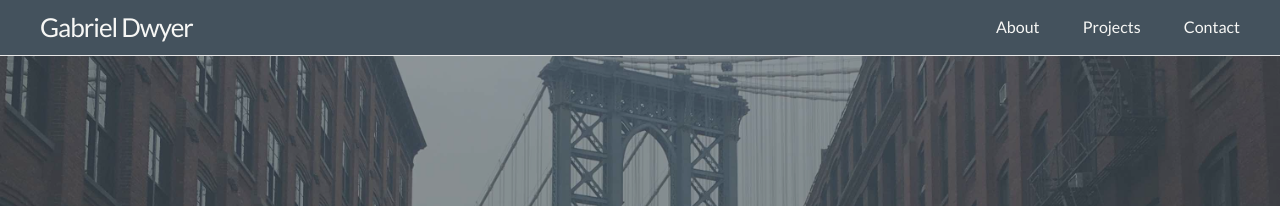
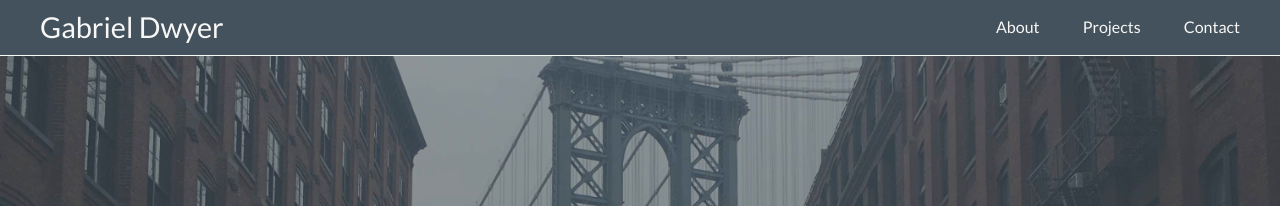
Before and after one commit to gabrieldwyer/gabrieldwyer.github.io, a Jekyll site: the page built from index.md, in a window 1280 px wide and 900 px high. Shown: the top 206 px of the window. Built offline with Jekyll 4.4.1, drawn with Linux system fonts in a browser that asks for light colours; nearby versions of some CDN libraries.

Commit message:
Quick and dirty refactor

```diff
--- a/_sass/styles.scss
+++ b/_sass/styles.scss
@@ -2,11 +2,9 @@
 
 @import url('https://fonts.googleapis.com/css?family=Lato');
 
-// minima's variables
+// variables
 
 $base-font-family:  'Lato', sans-serif;
-
-//-apple-system, BlinkMacSystemFont, "Segoe UI", Roboto, Helvetica, Arial, sans-serif, "Apple Color Emoji", "Segoe UI Emoji", "Segoe UI Symbol" !default;
 
 $base-font-size:   16px !default;
 $base-font-weight: 400 !default;
@@ -14,11 +12,7 @@
 $base-line-height: 1.5 !default;
 
 $text-color:       #F7F7F5 !default;
-$background-color: #111 !default;
 $spacing-unit:     30px !default;
-$grey-color:       #828282 !default;
-$grey-color-light: lighten($grey-color, 40%) !default;
-$grey-color-dark:  darken($grey-color, 25%) !default;
 
 // my variables
 $c-dark-gray:    #44525D !default;
@@ -26,6 +20,10 @@
 $c-brick:        #654A42 !default;
 $c-light:        #EEEFE9 !default;
 $c-highlight:    #F8E8C4 !default;
+
+$text-color:       #F7F7F5 !default;
+
+// mixin queries
 
 @mixin media-query($device) {
   @media screen and (max-width: $device) {
@@ -36,6 +34,8 @@
 @mixin relative-font-size($ratio) {
   font-size: $base-font-size * $ratio;
 }
+
+// the magic
 
 * {
   margin: 0;
@@ -84,12 +84,12 @@
 }
 
 header {
-  border-bottom: 1px solid $grey-color-light;
+  border-bottom: 1px solid $text-color;
   min-height: $spacing-unit * 1.865;
-  // Positioning context for the mobile navigation icon
   position: fixed;
   width: 100%;
   background-color: $c-dark-gray;
+  line-height: $base-line-height * $base-font-size * 2.25;
 }
 
 #welcome-section {
@@ -118,7 +118,6 @@
 
 #welcome-section::after {
   content: "";
-  //background-image: url("https://www.graffitistreet.com/wp-content/uploads/2018/01/street-art-upper-west-side-precinct-melbourne-australia-pc-nicole-reed-rone-wip.jpg");
   background-image: url("../assets/bridge_lowres.jpeg");
   background-position: center;
   background-size: cover;
@@ -132,18 +131,14 @@
 }
 
 .site-title {
-  @include relative-font-size(1.625);
+  font-size: 1.8em;
   font-weight: 300;
-  line-height: $base-line-height * $base-font-size * 2.25;
-  letter-spacing: -1px;
-  margin-bottom: 0;
   float: left;
   margin-left: 20px;
 }
 
 #navbar {
   float: right;
-  line-height: $base-line-height * $base-font-size * 2.25;
 }
 
 nav ul {
@@ -160,55 +155,31 @@
   margin-right: 20px;
 }
 
-.nav-trigger {
-  display: none;
-}
-
-#projects {
-  background-color: $c-dark-gray;
-  //  background-image: linear-gradient($c-light-gray, $c-dark-gray)
-}
-
 .project-tile-wrapper {
   display: flex;
-  flex-direction: row;
-  height: auto;
   flex-wrap: wrap;
   justify-content: center;
   align-items: center;
 }
 
-.project-tile>.fas{
-  align-self: center;
-}
-
 .project-tile {
-  border: 1px solid white;
+  border: 1px solid $text-color;
   border-radius: 4px;
   margin: 40px;
-  display: flex;
   flex-direction: column;
   flex: 1 1 0;
   min-width: 200px;
   box-shadow: 0 4px 8px 0 rgba(0, 0, 0, 0.2), 0 6px 20px 0 rgba(0, 0, 0, 0.19);
+  padding: 10px;
 }
 
 .project-tile:hover {
   border: 1px solid $c-highlight;
 }
 
-.project-tile a p, h3 {
-  padding: 10px;
-}
-
 .project-tile .fas, .project-tile .fab {
   font-size: 2.4em;
   padding: 10px;
-}
-
-.wrapper {
-  margin-right: auto;
-  margin-left: auto;
 }
 
 .social-media-wrapper {
@@ -221,28 +192,18 @@
   flex-direction: row;
   align-self: center;
   justify-content: space-around;
-  padding-top: 40px;
-  padding-bottom: 40px;
+  padding: 40px 0px;
 }
 
 .social-media-list>li {
-  display: flex;
-  flex-direction: column;
+  list-style-type: none;
   font-size: 2em;
-  vertical-align: middle;
-  text-align: center;
-}
-
-.social-media-list>.fas {
-
-
 }
 
 .site-footer {
-  border-top: 1px solid $grey-color-light;
+  border-top: 1px solid $text-color;
   padding: $spacing-unit/2 0;
   text-align: center;
-  background-color: $c-dark-gray;
 }
 
 // @media only screen and (min-width:400px)  { /* smartphones, iPhone, portrait 480x320 phones */ }
```
